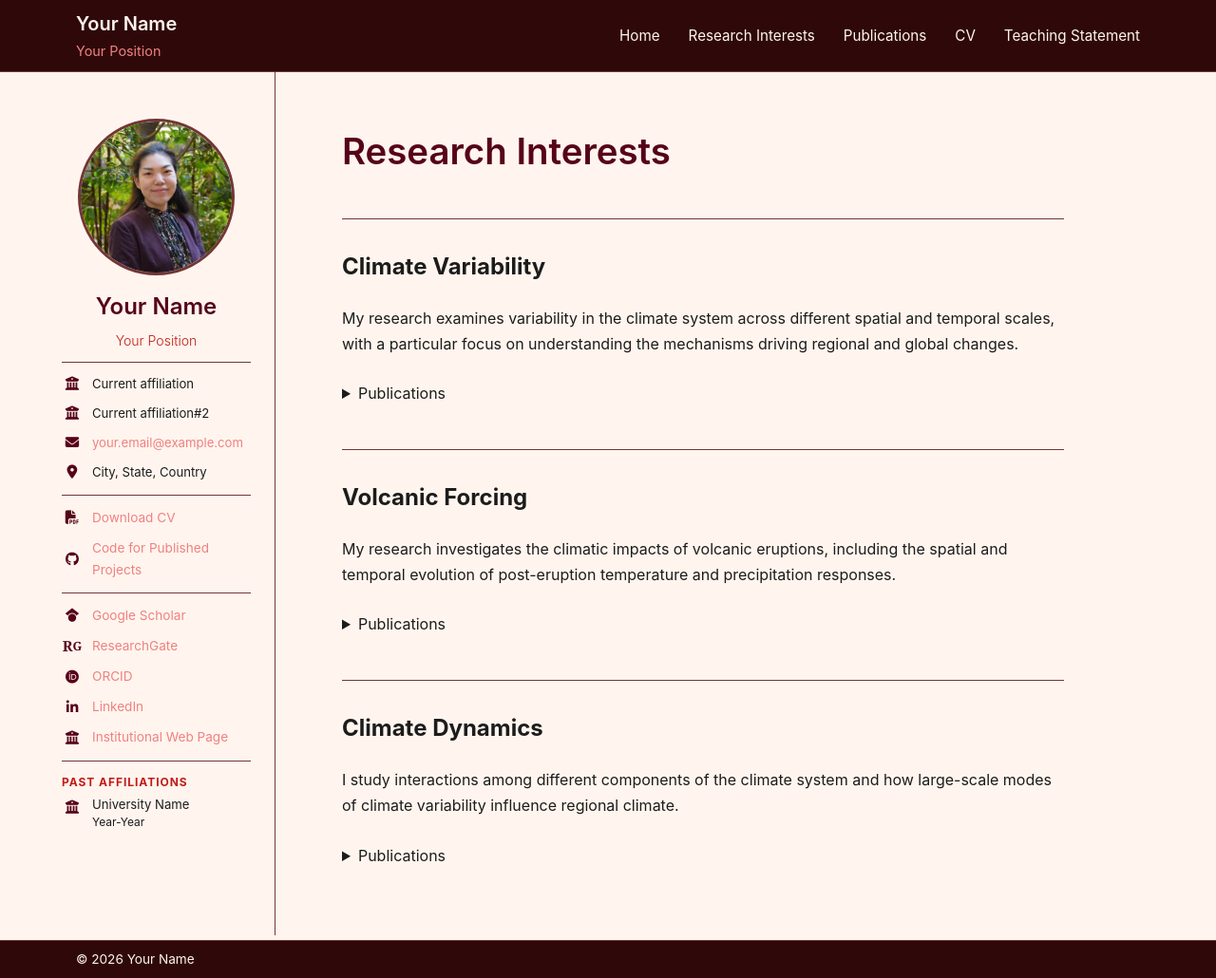
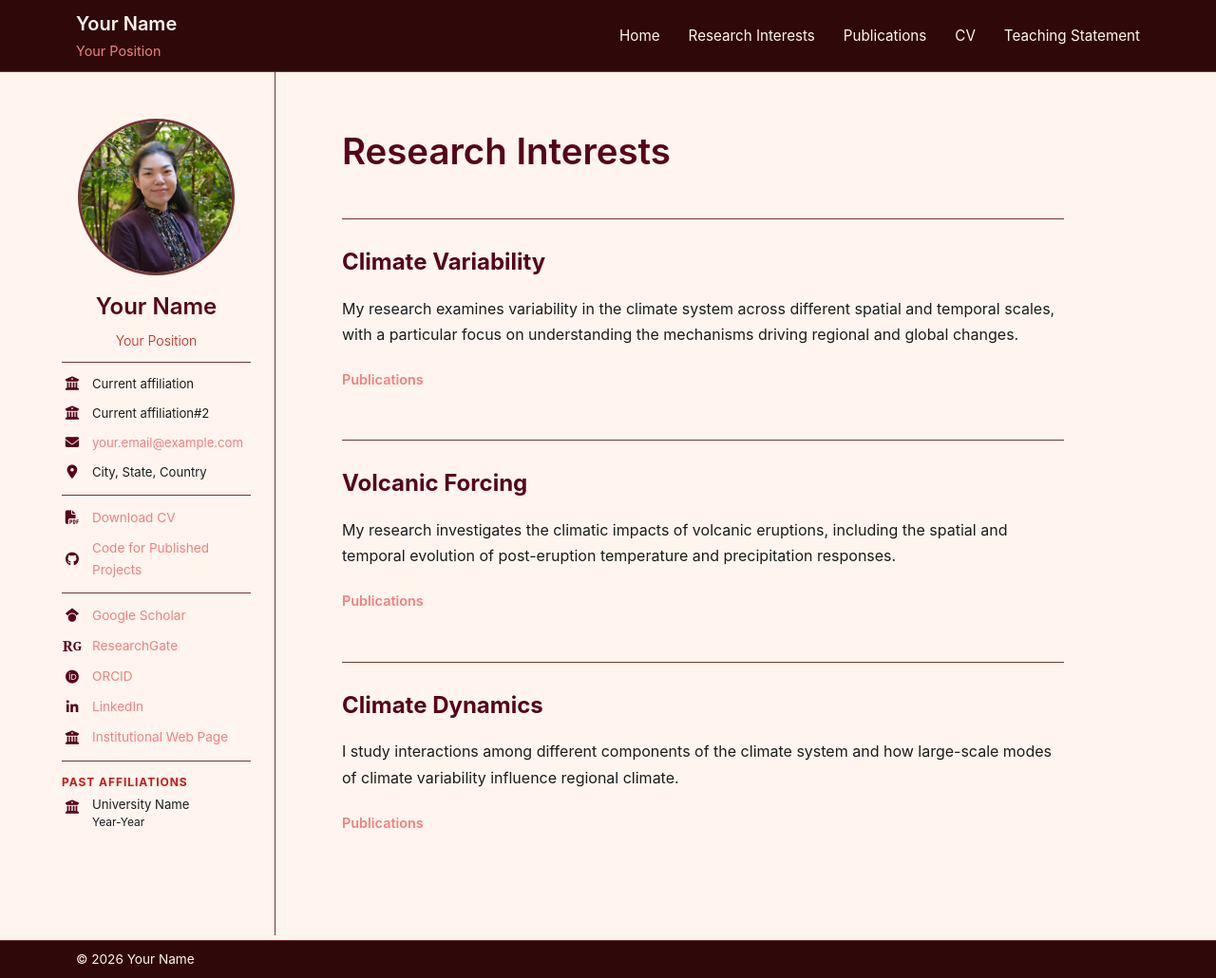
Before and after one commit to isugiura/isugiura.github.io, a Jekyll site: the page built from research-interests.md, in a window 1280 px wide and 1030 px high. Shown: the whole window at 95% size. Built offline with Jekyll 4.4.1, drawn with Linux system fonts in a browser that asks for light colours.

Commit message:
Updating research interests to link with publications

```diff
--- a/assets/css/style.scss
+++ b/assets/css/style.scss
@@ -501,6 +501,75 @@ body {
 }
 
 
+/* =========================
+   RESEARCH INTERESTS
+   ========================= */
+
+.research-interest {
+  margin-bottom: 50px;
+}
+
+
+.research-interest h2 {
+  margin-top: 45px;
+  margin-bottom: 15px;
+
+  color: var(--text-section);
+
+  font-size: 1.5rem;
+
+  border-top: 1px solid var(--border);
+
+  padding-top: 25px;
+}
+
+
+.research-interest > p {
+  margin-bottom: 20px;
+}
+
+
+/* =========================
+   RESEARCH PUBLICATIONS
+   ========================= */
+
+.research-publications {
+  margin-top: 15px;
+}
+
+
+.research-publications summary {
+  display: inline-block;
+
+  color: var(--link);
+
+  font-size: 0.9rem;
+  font-weight: 600;
+
+  cursor: pointer;
+
+  list-style-position: outside;
+}
+
+
+.research-publications summary:hover {
+  color: var(--link-hover);
+}
+
+
+/* =========================
+   PUBLICATION LIST
+   ========================= */
+
+.research-publications-list {
+  margin-top: 20px;
+
+  padding-left: 20px;
+
+  border-left: 2px solid var(--border);
+}
+
+
 /* =========================================================
    PUBLICATIONS
    ========================================================= */
```
